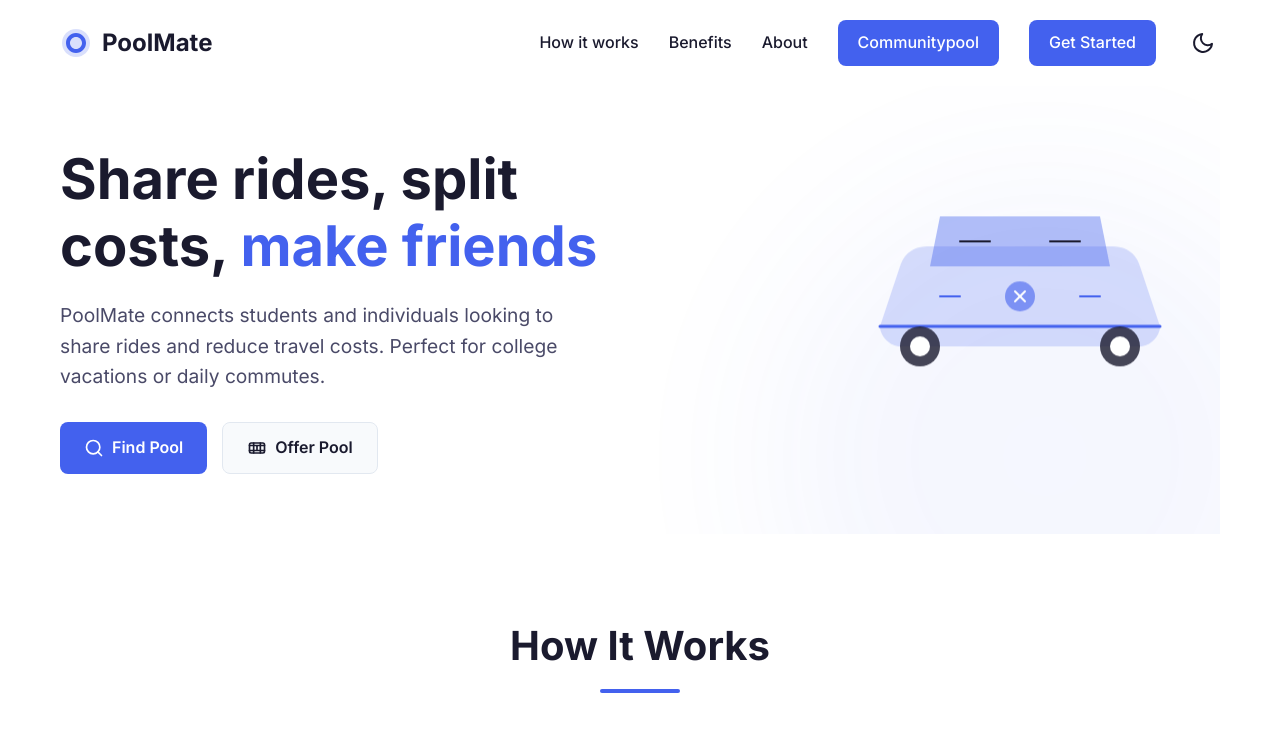
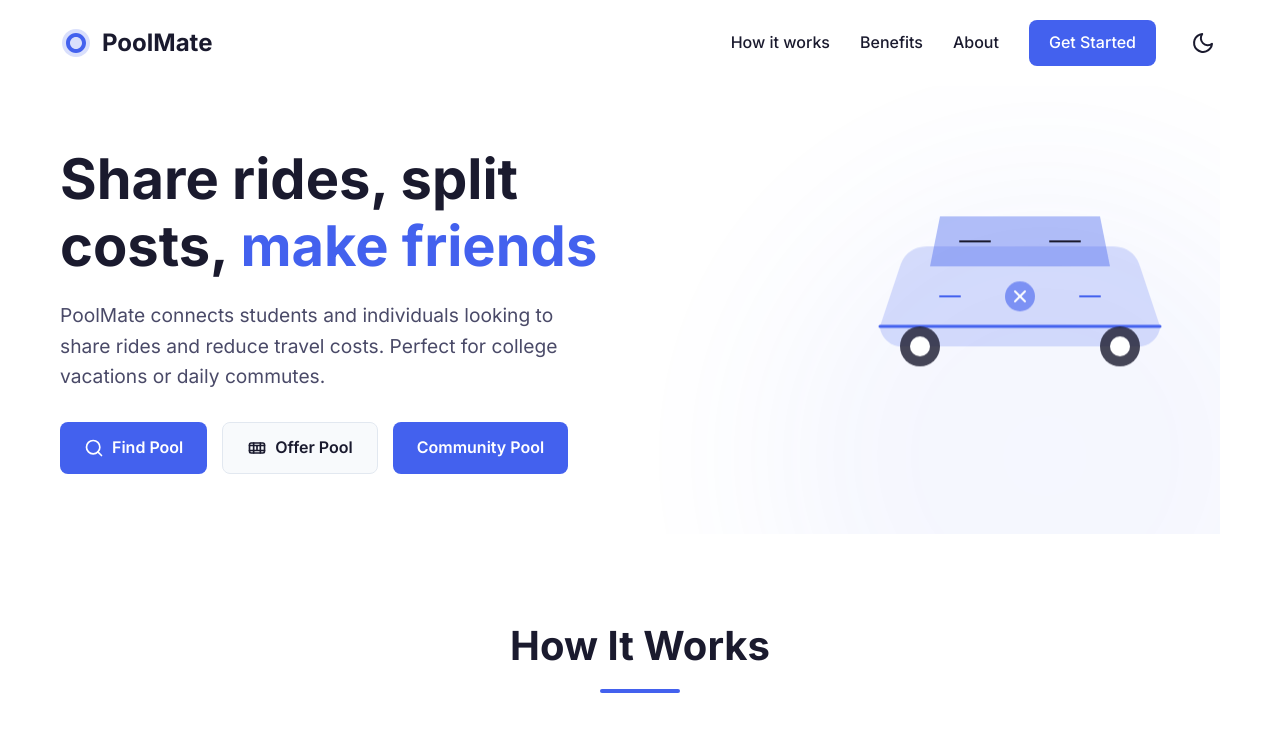
Before and after one commit to vaibhav-katyal/poolmate, a website: page index.html in a window 1280 px wide. Shown: the top 735 px of the page. Drawn offline with Linux system fonts and the light colour scheme.

Commit message:
Fixed the community pool button

```diff
--- a/index.html
+++ b/index.html
@@ -30,7 +30,6 @@
                 <a href="#how-it-works">How it works</a>
                 <a href="#benefits">Benefits</a>
                 <a href="#about">About</a>
-                <a href="community.html" class="nav-button">Communitypool</a>
                 <a href="auth.html" class="nav-button get-started-button">Get Started</a>
                 <div class="user-dropdown hidden">
                     <ul>
@@ -117,6 +116,9 @@
                                 stroke-linecap="round" stroke-linejoin="round" />
                         </svg>
                         Offer Pool
+                    </a>
+                    <a href="community.html" class="button primary">
+                        Community Pool
                     </a>
                 </div>
             </div>
```
